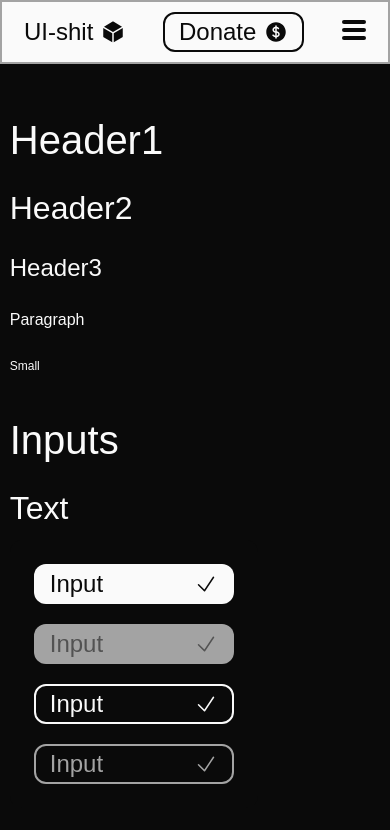
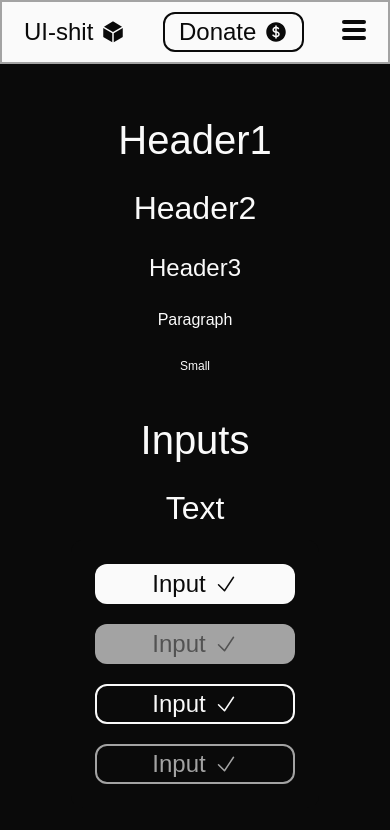
Before and after one commit to Vyakulin/ui-shit, a Next.js app: page /test in a window 390 px wide. Shown: the top 830 px of the page. Built offline with nearby package versions, Linux system fonts and the light colour scheme; a web font is replaced by a local one.

Commit message:
test little update

```diff
--- a/app/adaptive.css
+++ b/app/adaptive.css
@@ -1 +1 @@
-@media screen and (min-width: 1440px){.all{width:1440px}.burger{display:none}}@media screen and (min-width: 1024px)and (max-width: 1439px){.all{width:924px}}@media screen and (min-width: 360px)and (max-width: 1023px){.all{width:95%}header{width:100%;border-radius:0;top:0}.burger{display:block}.hd-links{display:none !important}footer{flex-direction:column;width:100%;border-radius:0;align-content:center}footer .ft-links{align-items:center}footer .ft-contacts{grid-auto-flow:column}footer .ft-contacts a:nth-child(3){height:100%}}
+@media screen and (min-width: 1440px){.all{width:1440px}.burger{display:none}}@media screen and (min-width: 1024px)and (max-width: 1439px){.all{width:924px}}@media screen and (min-width: 360px)and (max-width: 1023px){.all{width:95%;align-content:center}header{width:100%;border-radius:0;top:0}.burger{display:block}.hd-links{display:none !important}footer{flex-direction:column;width:100%;border-radius:0;align-content:center}footer .ft-links{align-items:center}footer .ft-contacts{grid-auto-flow:column}footer .ft-contacts a:nth-child(3){height:100%}}
--- a/app/adaptive.scss
+++ b/app/adaptive.scss
@@ -19,6 +19,7 @@
   $width: 95%;
   .all {
     width: $width;
+    align-content: center;
   }
   header {
     width: 100%;
--- a/app/test/style.css
+++ b/app/test/style.css
@@ -1 +1 @@
-.test{display:flex;flex-wrap:wrap;gap:12rem}.el-1{display:flex;flex-direction:column;gap:8rem}.el-3{display:flex;flex-direction:column;gap:4rem}.el-3-2{display:flex;gap:6rem}
+.test{display:flex;gap:12rem}.el-1{display:flex;flex-direction:column;gap:8rem}.el-3{display:flex;flex-direction:column;gap:4rem}.el-3-2{display:flex;gap:6rem}@media screen and (min-width: 360px)and (max-width: 1023px){.test{justify-content:center}.test div{justify-content:center}}
--- a/app/test/style.scss
+++ b/app/test/style.scss
@@ -1,6 +1,5 @@
 .test {
   display: flex;
-  flex-wrap: wrap;
   gap: 12rem;
 }
 .el-1 {
@@ -17,3 +16,11 @@
   display: flex;
   gap: 6rem;
 }
+@media screen and (min-width: 360px) and (max-width: 1023px) {
+  .test {
+    justify-content: center;
+    div {
+      justify-content: center;
+    }
+  }
+}
```
